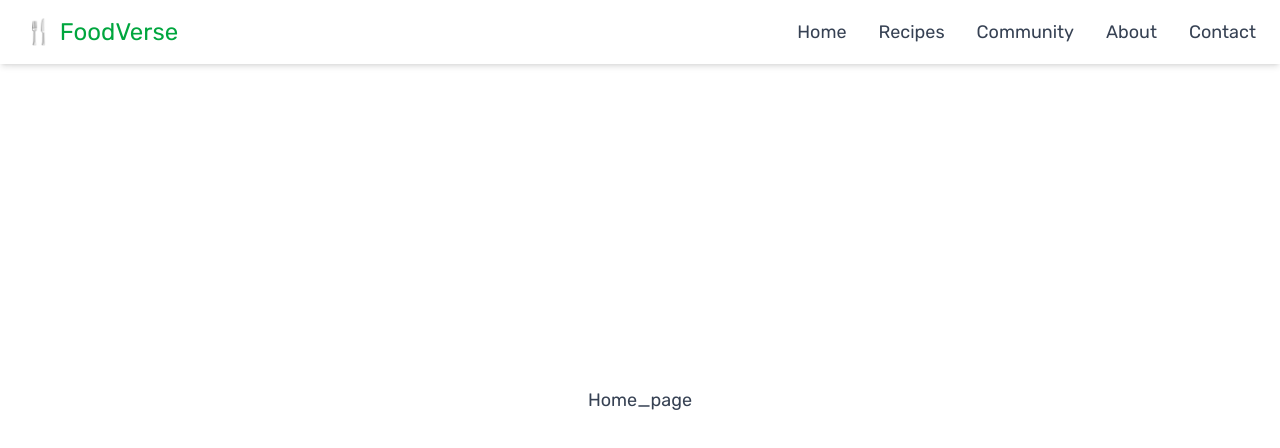
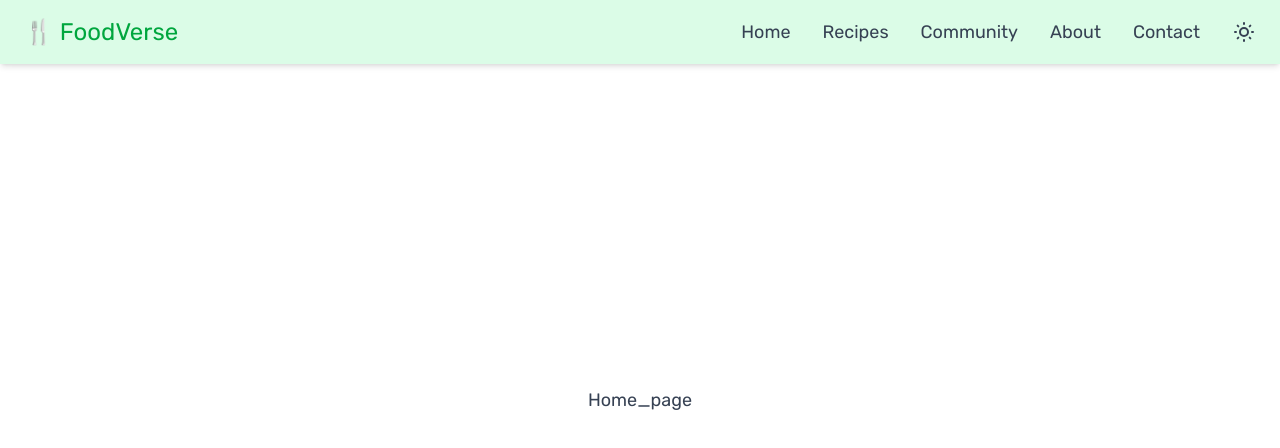
Before and after one commit to shiba-murmu/Discover-your-recipe, a React (Vite) app in the folder frontend/: page /home in a window 1280 px wide. Shown: the top 448 px of the page. Built offline with nearby package versions, Linux system fonts and the light colour scheme.

Commit message:
some more features is added to the navbar.

```diff
--- a/frontend/src/components/Header/Navigation_bar.jsx
+++ b/frontend/src/components/Header/Navigation_bar.jsx
@@ -1,5 +1,6 @@
 import React, { useState, useRef, useEffect } from "react";
 import {Link} from 'react-router-dom';
+import DarkModeToggle from "../../utils/Theme/DarkModeToggle";
 export default function Navigation_bar() {
     const [isOpen, setIsOpen] = useState(false);
     const menuRef = useRef(null);
@@ -22,18 +23,21 @@ export default function Navigation_bar() {
     }, []);
 
     return (
-        <nav className="bg-white shadow-md fixed w-full top-0 left-0 z-50">
+        <nav className="bg-green-100 dark:bg-gray-900  shadow-md fixed w-full top-0 left-0 z-50">
             <div className="max-w-7xl mx-auto px-6 py-4 flex justify-between items-center">
 
                 <div className="text-2xl font-bold text-green-600"> 🍴 FoodVerse</div>
 
                 {/* 🌐 Desktop Menu */}
-                <ul className="hidden md:flex space-x-8 text-gray-700 font-medium">
+                <ul className="hidden md:flex md:items-center md:justify-center space-x-8 text-gray-700 font-medium">
                     <li className="hover:text-green-600 cursor-pointer">Home</li>
                     <li className="hover:text-green-600 cursor-pointer">Recipes</li>
                     <li className="hover:text-green-600 cursor-pointer">Community</li>
                     <li className="hover:text-green-600 cursor-pointer">About</li>
                     <li className="hover:text-green-600 cursor-pointer">Contact</li>
+                    <li className="flex items-center justify-center">
+                        <DarkModeToggle />
+                    </li>
                 </ul>
 
                 {/* 📱 Mobile Menu Button */}
@@ -49,10 +53,10 @@ export default function Navigation_bar() {
             {/* 📋 Mobile Dropdown */}
             <div
                 ref={menuRef}
-                className={`md:hidden bg-white border-t border-gray-200 shadow-md transition-all duration-500 ${isOpen ? "max-h-96 opacity-100" : "max-h-0 opacity-0 overflow-hidden"
+                className={`md:hidden bg-green-100 dark:bg-gray-900 border-t border-gray-200 dark:border-gray-900 shadow-md transition-all duration-500 ${isOpen ? "max-h-96 opacity-100" : "max-h-0 opacity-0 overflow-hidden"
                     }`}
             >
-                <ul className="flex flex-col items-center space-y-4 py-4 text-gray-700 font-medium">
+                <ul className="flex flex-col items-center space-y-4 py-4 font-medium">
                     <li className="hover:text-green-600 cursor-pointer">
                         <Link to='/home'>
                             Home
@@ -62,6 +66,9 @@ export default function Navigation_bar() {
                     <li className="hover:text-green-600 cursor-pointer">Community</li>
                     <li className="hover:text-green-600 cursor-pointer">About</li>
                     <li className="hover:text-green-600 cursor-pointer">Contact</li>
+                    <li>
+                        <DarkModeToggle />
+                    </li>
                 </ul>
             </div>
         </nav>
```
